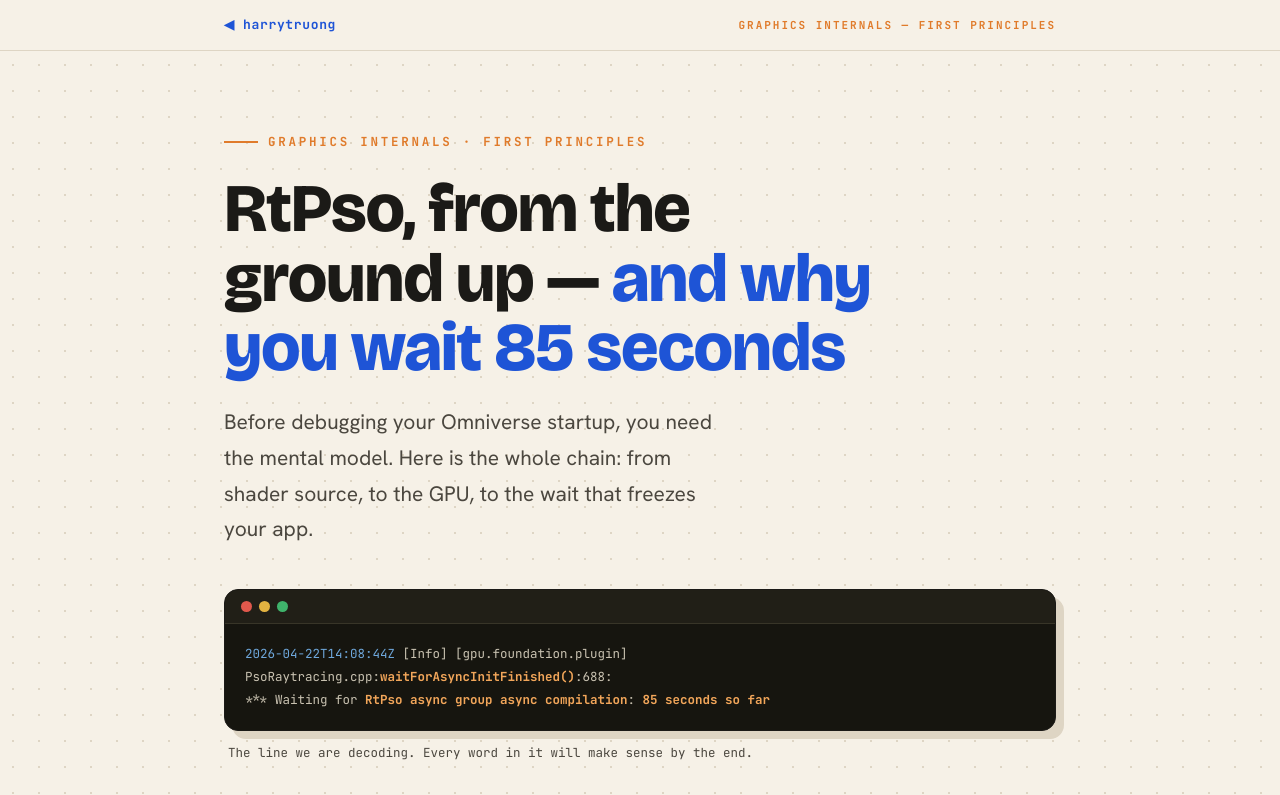
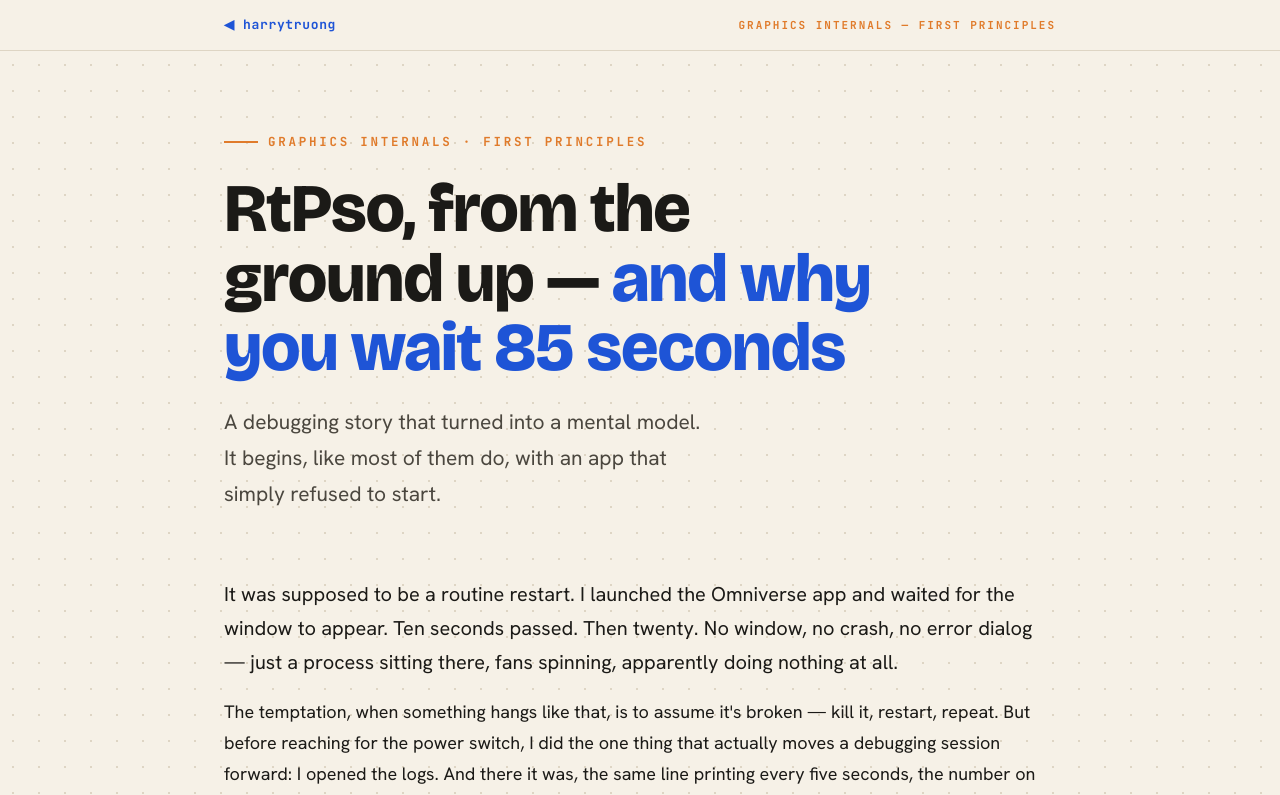
Before and after one commit to harrytruong0804/harrytruong0804.github.io, a Next.js app: page /posts/rtpso-from-first-principles in a window 1280 px wide. Shown: the top 795 px of the page. Built offline with nearby package versions, Linux system fonts and the light colour scheme.

Commit message:
Rewrite RtPso post intro as a debugging story before the log line
Open with a first-person narrative — the app that won't start, opening the logs, the 'async yet waiting' contradiction — so the log line lands as a reveal that motivates the first-principles deep dive, instead of leading cold.

```diff
--- a/src/app/posts/rtpso-from-first-principles/content.ts
+++ b/src/app/posts/rtpso-from-first-principles/content.ts
@@ -160,7 +160,13 @@ export const html = `
   <header class="hero">
     <div class="eyebrow">Graphics internals &middot; first principles</div>
     <h1>RtPso, from the<br>ground up &mdash; <em>and why<br>you wait 85 seconds</em></h1>
-    <p class="dek">Before debugging your Omniverse startup, you need the mental model. Here is the whole chain: from shader source, to the GPU, to the wait that freezes your app.</p>
+    <p class="dek">A debugging story that turned into a mental model. It begins, like most of them do, with an app that simply refused to start.</p>
+  </header>
+
+  <!-- ===================== THE STORY ===================== -->
+  <section>
+    <p class="lead">It was supposed to be a routine restart. I launched the Omniverse app and waited for the window to appear. Ten seconds passed. Then twenty. No window, no crash, no error dialog &mdash; just a process sitting there, fans spinning, apparently doing nothing at all.</p>
+    <p>The temptation, when something hangs like that, is to assume it's broken &mdash; kill it, restart, repeat. But before reaching for the power switch, I did the one thing that actually moves a debugging session forward: I opened the logs. And there it was, the same line printing every five seconds, the number on the end creeping upward each time I scrolled:</p>
 
     <div class="logstrip">
       <div class="bar"><i class="dot1"></i><i class="dot2"></i><i class="dot3"></i></div>
@@ -168,8 +174,11 @@ export const html = `
 PsoRaytracing.cpp:<b>waitForAsyncInitFinished()</b>:688:
 *** Waiting for <b>RtPso async group async compilation</b>: <b>85 seconds so far</b></pre>
     </div>
-    <figcaption>The line we are decoding. Every word in it will make sense by the end.</figcaption>
-  </header>
+    <figcaption>Not an error &mdash; an <b>[Info]</b> line. The app wasn't broken. It was <em>waiting</em>, and politely telling me so every five seconds.</figcaption>
+
+    <p>Eighty-five seconds. To <em>start</em>. My first reaction was relief &mdash; at least it wasn't a deadlock. My second was confusion, because one word in that line refused to sit still: <strong>async</strong>. If the work is asynchronous, running off on some background thread, then <em>why is anything waiting on it?</em> &ldquo;Async&rdquo; and &ldquo;blocked for 85 seconds&rdquo; sound like a contradiction.</p>
+    <p>So I stopped guessing and went down to first principles. To really understand this one line &mdash; what an <span class="mono">RtPso</span> is, what its &ldquo;async group&rdquo; compiles, and why the main thread ends up frozen anyway &mdash; I had to rebuild the whole chain from the bottom: from what the GPU actually executes, all the way up to the moment a background compile reaches out and stalls your app. Here is that chain, one layer at a time.</p>
+  </section>
 
   <!-- ===================== LAYER 0 ===================== -->
   <section>
```
